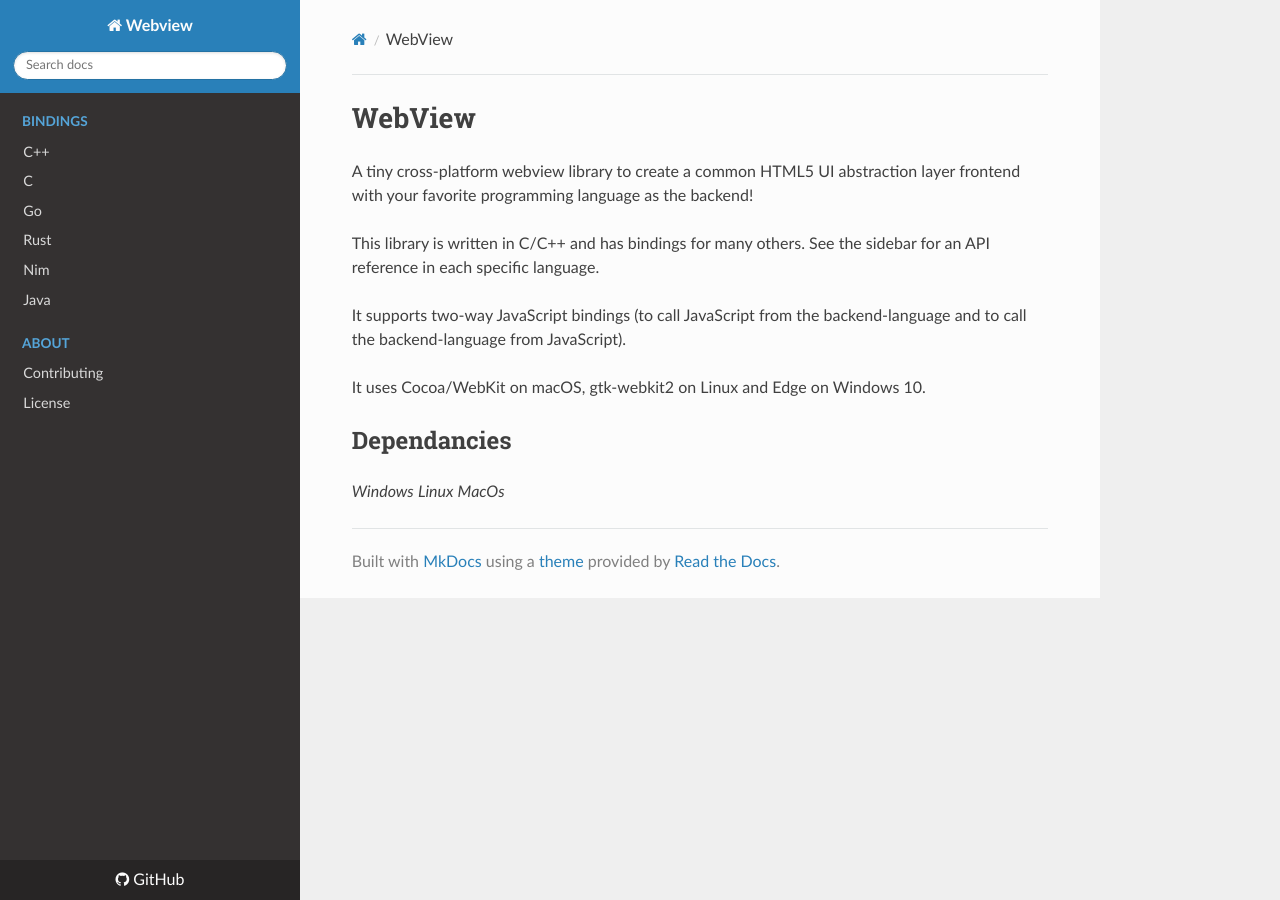
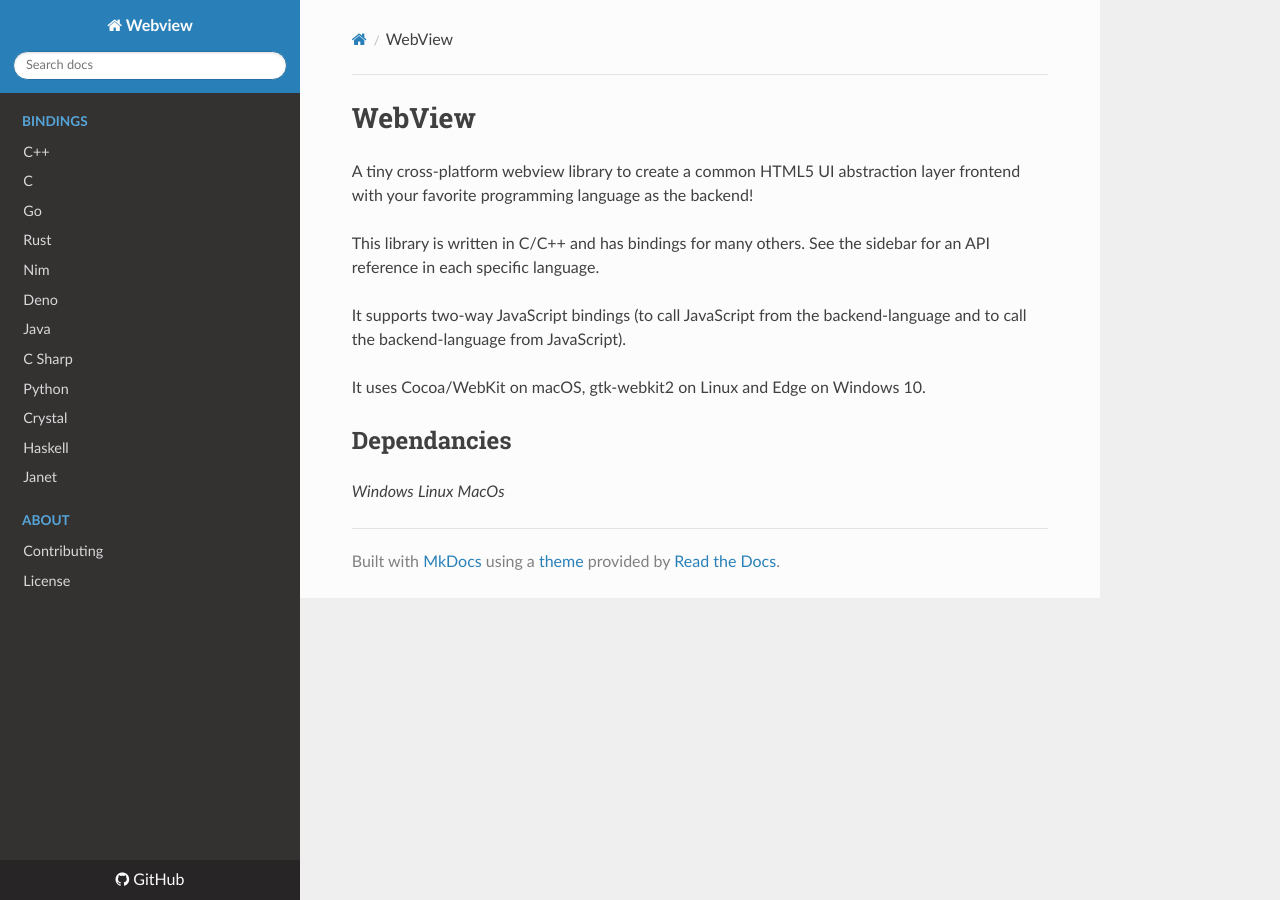
Before and after one commit to webview/docs, an MkDocs documentation site: the page built from docs/index.md, in a window 1280 px wide. Built offline with MkDocs 1.6.1, drawn with Linux system fonts in a browser that asks for light colours; nearby versions of some CDN libraries.

Commit message:
Add a lot of languages to bindings section

```diff
--- a/mkdocs.yml
+++ b/mkdocs.yml
@@ -21,7 +21,13 @@ nav:
         - Go: bindings/go.md
         - Rust: bindings/rust.md
         - Nim: bindings/nim.md
+        - Deno: bindings/deno.md
         - Java: bindings/java.md
+        - C Sharp: bindings/csharp.md
+        - Python: bindings/python.md
+        - Crystal: bindings/crystal.md
+        - Haskell: bindings/haskell.md
+        - Janet: bindings/janet.md
     - About:
         - Contributing: about/contributing.md
         - License: about/license.md
```
